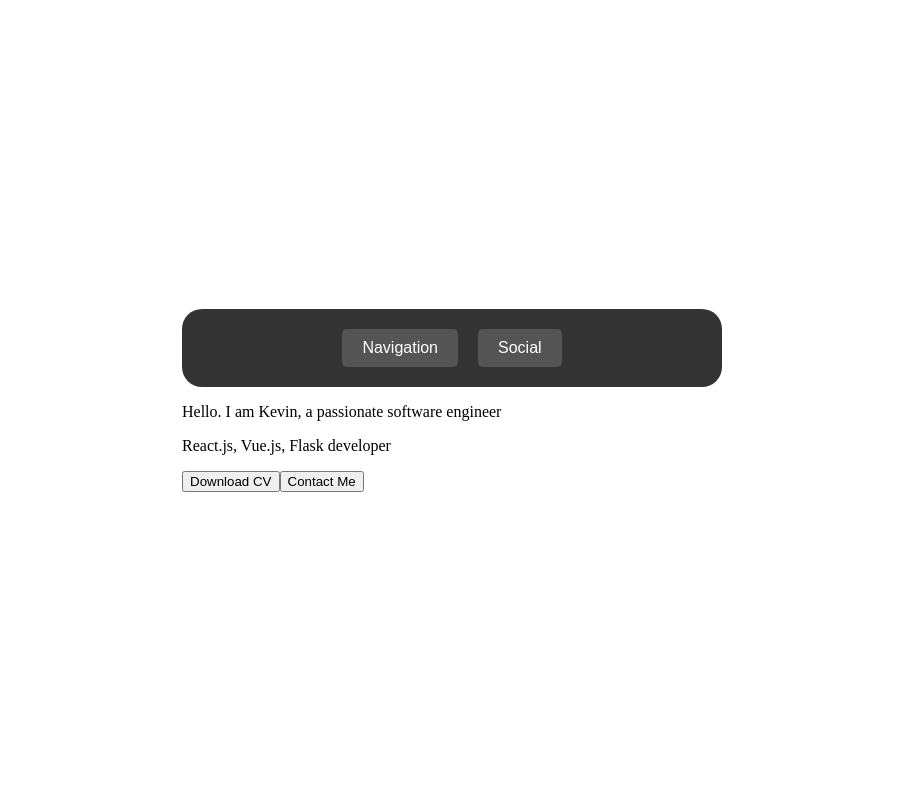
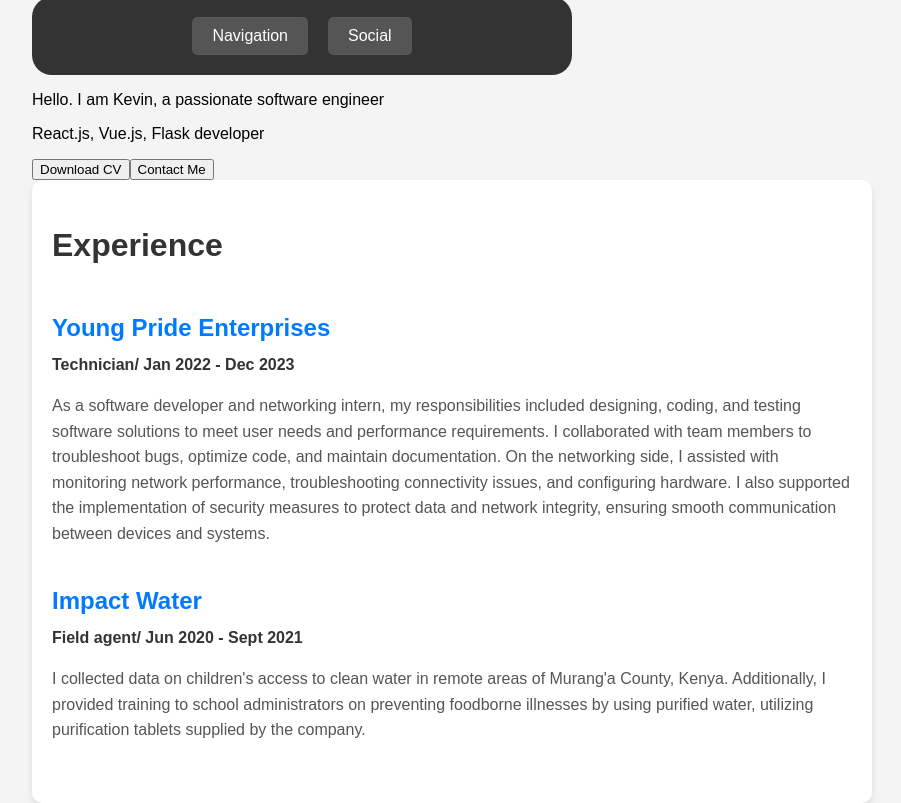
Before and after one commit to kevinmayaka/myPortfolio, a React (Create React App) app: page / in a window 1280 px wide. Shown: the whole page, without its empty margins (188-1089 px from the left). Built offline with nearby package versions, Linux system fonts and the light colour scheme.

Commit message:
Adds experience component and styles

```diff
--- a/src/App.css
+++ b/src/App.css
@@ -1,6 +1,4 @@
-.App {
-  text-align: center;
-}
+
 
 .App-logo {
   height: 40vmin;
--- a/src/App.js
+++ b/src/App.js
@@ -2,13 +2,16 @@ import logo from "./logo.svg";
 import "./App.css";
 import Home from "./Home";
 import Navbar from "./Navbar"
+import Experience from "./Experience";
 
 function App() {
   return (
-    <>
+    <div className="App">
       <Navbar />
       <Home />
-    </>
+      <Experience />
+
+    </div>
   );
 }
 
--- /dev/null
+++ b/src/Experience.css
@@ -0,0 +1,56 @@
+body {
+    font-family: 'Arial', sans-serif;
+    margin: 0px;
+    padding: 0px;
+    background-color: #f4f4f4;
+}
+.experience-container {
+    max-width: 800px;
+    margin: 50px, auto;
+    padding: 20px;
+    background-color: #ffffff;
+    border-radius: 10px;
+    box-shadow: 0 4px 6px rgba(0, 0, 0, 0.1);
+}
+.section-header{
+    font-size: 2rem;
+    font-weight: bold;
+    color: #333;
+    text-align: left;
+    margin-bottom: 40px;
+    border-bottom: 2px, solid #333;
+    padding-bottom: 10px;
+}
+.experience-section {
+    margin-bottom: 40px;
+}
+.experience-section h3 {
+    font-size: 1.5rem;
+    color: #007bff;
+    margin-bottom: 10px;
+}
+.experience-section p {
+    font-size: 1rem;
+    line-height: 1.6;
+    color: #555;
+    margin-bottom: 10px;
+}
+.experience-section p:first-of-type {
+    font-weight: bold;
+    color: #333;
+    margin-top: 10px;
+}
+@media screen and (max-width: 768px){
+    .experience-container{
+        padding: 15px;
+    }
+    .section-header {
+        font-size: 1.8rem;
+    }
+    .experience-section h3 {
+        font-size: 1.3rem;
+    }
+    .experience-section p {
+        font-size: 0.9rem;
+    }
+}
--- /dev/null
+++ b/src/Experience.js
@@ -0,0 +1,27 @@
+import React from "react";
+import "./Experience.css"
+
+export default function Experience() {
+    return (
+        <div className="experience-container">
+            <h2 className="section-header">Experience</h2>
+            <section className="experience-section">
+                <h3>Young Pride Enterprises</h3>
+                <p>Technician/ Jan 2022 - Dec 2023 </p>
+                <p>As a software developer and networking intern,
+                    my responsibilities included designing, coding, and testing software solutions
+                    to meet user needs and performance requirements.
+                    I collaborated with team members to troubleshoot bugs, optimize code,
+                    and maintain documentation. On the networking side, I assisted with monitoring network performance, troubleshooting connectivity issues, and configuring hardware.
+                    I also supported the implementation of security measures to protect data and network integrity, ensuring smooth communication between devices and systems.</p>
+            </section>
+            <section className="experience-section">
+                <h3>Impact Water</h3>
+                <p>Field agent/ Jun 2020 - Sept 2021</p>
+                <p>I collected data on children's access to clean water in remote areas of Murang'a County,
+                    Kenya. Additionally, I provided training to school administrators on preventing
+                    foodborne illnesses by using purified water, utilizing purification tablets supplied by the company.</p>
+            </section>
+        </div>
+    );
+}
```
